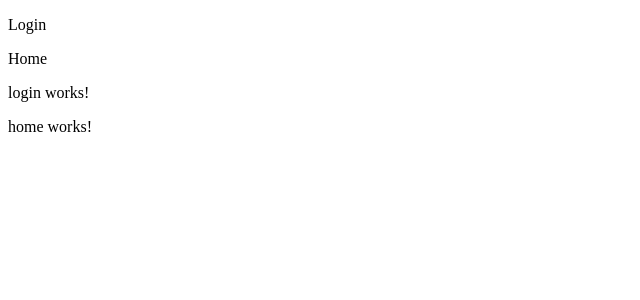
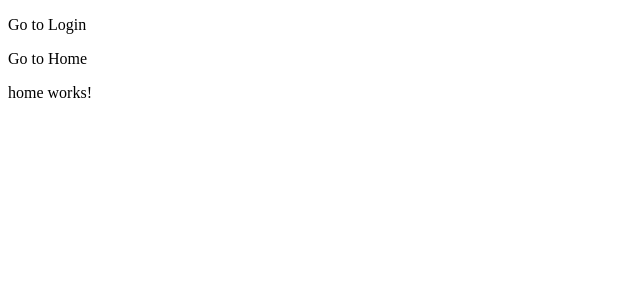
Before and after one commit to raporpe/psyfos, an Angular app: page / in a window 1280 px wide. Shown: the top 300 px of the page, without its empty margins (0-640 px from the left). Built offline with nearby package versions, Linux system fonts and the light colour scheme.

Commit message:
it works

```diff
--- a/package.json
+++ b/package.json
@@ -19,6 +19,8 @@
     "@angular/platform-browser": "~11.2.12",
     "@angular/platform-browser-dynamic": "~11.2.12",
     "@angular/router": "~11.2.12",
+    "bootstrap": "^4.6.0",
+    "jquery": "^3.6.0",
     "rxjs": "~6.6.0",
     "tslib": "^2.0.0",
     "zone.js": "~0.11.3"
--- a/src/app/app-layout/app-layout.component.html
+++ b/src/app/app-layout/app-layout.component.html
@@ -1,3 +1,5 @@
-<div>
+<div class="container">
+    card
     <router-outlet></router-outlet>
+    footer
 </div>
--- a/src/app/app.component.html
+++ b/src/app/app.component.html
@@ -1,11 +1,5 @@
-<p routerLink="/login">Login</p>
-<p routerLink="/">Home</p>
-
-<app-login variable1="asdfasdf">
-
-  asdfasdfasdf
-
-</app-login>
+<p routerLink="/login">Go to Login</p>
+<p routerLink="/">Go to Home</p>
 
 
 <router-outlet></router-outlet>
```
Also changed, not shown: 1 other file (tests, documents, lock files or other folders).
